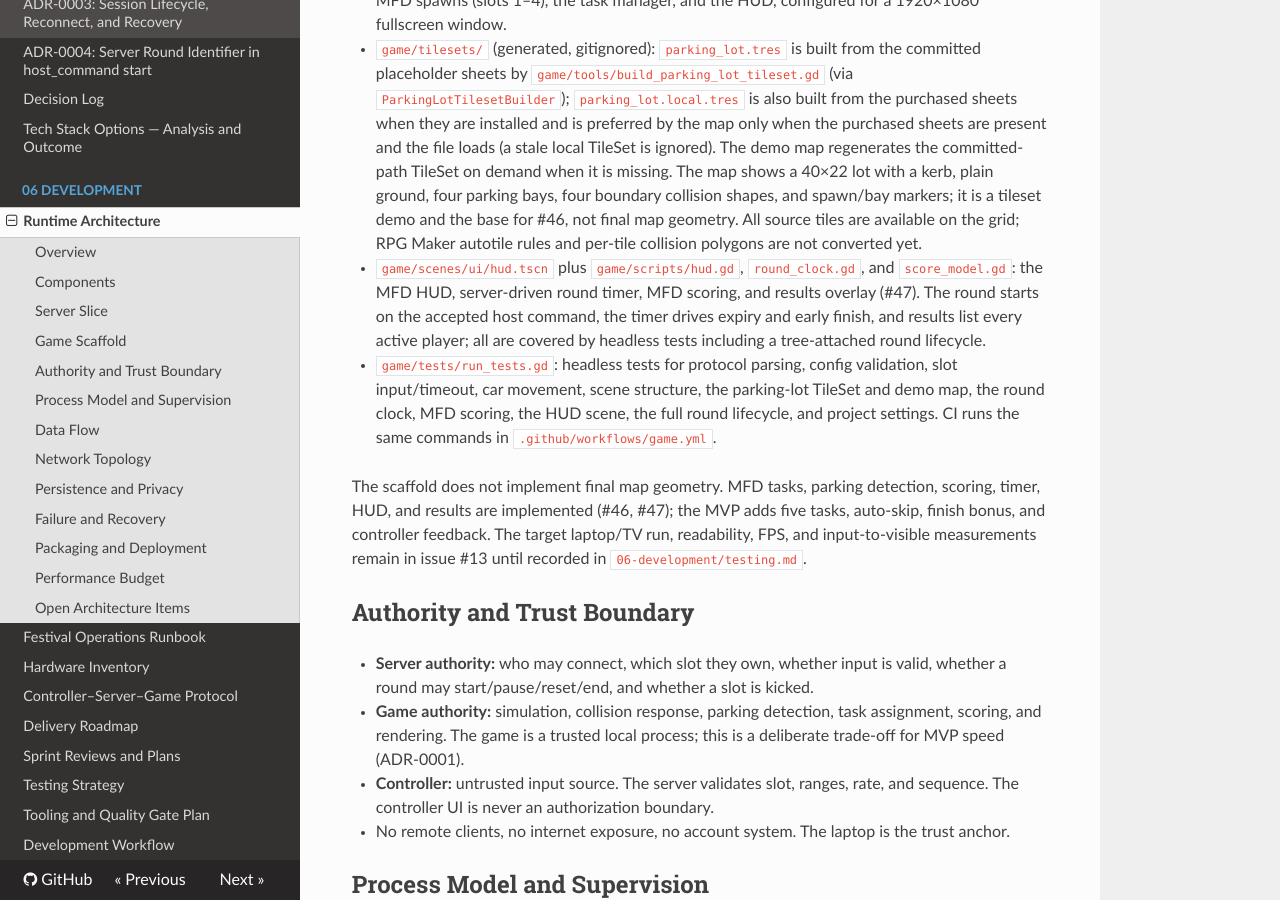
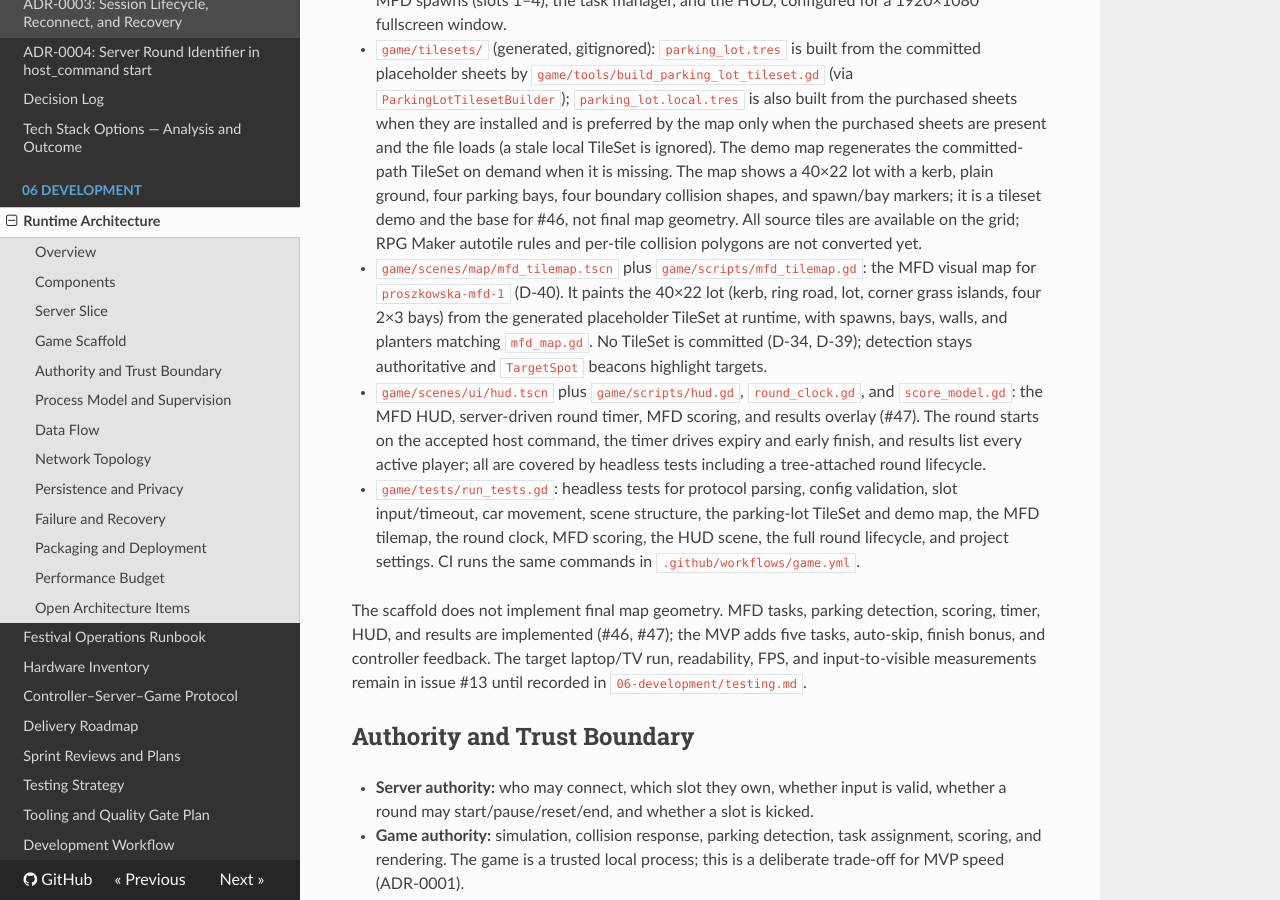
Before and after one commit to PSZLBit/ProszkowskaDrift, an MkDocs documentation site: the page built from documentation/06-development/architecture.md, in a window 1280 px wide and 900 px high, scrolled down 2597 px. Built offline with MkDocs 1.6.1, drawn with Linux system fonts in a browser that asks for light colours; nearby versions of some CDN libraries; some of the changed text lies outside the part shown.

Commit message:
docs(game): record D-40 MFD tilemap and architecture
Add D-40 (MFD visual map committed as scene plus runtime painter; 16px-grid draft with local-only TileSet not committed) and document the map in the runtime architecture. mkdocs build --strict succeeds. AI-assisted.

```diff
--- a/documentation/06-development/architecture.md
+++ b/documentation/06-development/architecture.md
@@ -134,6 +134,12 @@ Godot 4.7.2 project with:
   base for #46, not final map geometry. All source tiles are available on the
   grid; RPG Maker autotile rules and per-tile collision polygons are not
   converted yet.
+- `game/scenes/map/mfd_tilemap.tscn` plus `game/scripts/mfd_tilemap.gd`: the
+  MFD visual map for `proszkowska-mfd-1` (D-40). It paints the 40×22 lot
+  (kerb, ring road, lot, corner grass islands, four 2×3 bays) from the
+  generated placeholder TileSet at runtime, with spawns, bays, walls, and
+  planters matching `mfd_map.gd`. No TileSet is committed (D-34, D-39);
+  detection stays authoritative and `TargetSpot` beacons highlight targets.
 - `game/scenes/ui/hud.tscn` plus `game/scripts/hud.gd`, `round_clock.gd`, and
   `score_model.gd`: the MFD HUD, server-driven round timer, MFD scoring, and
   results overlay (#47). The round starts on the accepted host command, the
@@ -141,7 +147,7 @@ Godot 4.7.2 project with:
   all are covered by headless tests including a tree-attached round lifecycle.
 - `game/tests/run_tests.gd`: headless tests for protocol parsing, config
   validation, slot input/timeout, car movement, scene structure, the
-  parking-lot TileSet and demo map, the round clock, MFD scoring, the HUD
+  parking-lot TileSet and demo map, the MFD tilemap, the round clock, MFD scoring, the HUD
   scene, the full round lifecycle, and project settings. CI runs the same
   commands in `.github/workflows/game.yml`.
 
```
Also changed, not shown: other parts of documentation/06-development/architecture.md (+1 -1 lines), documentation/05-architecture-decisions/decision-log.md (+3 -2 lines).
